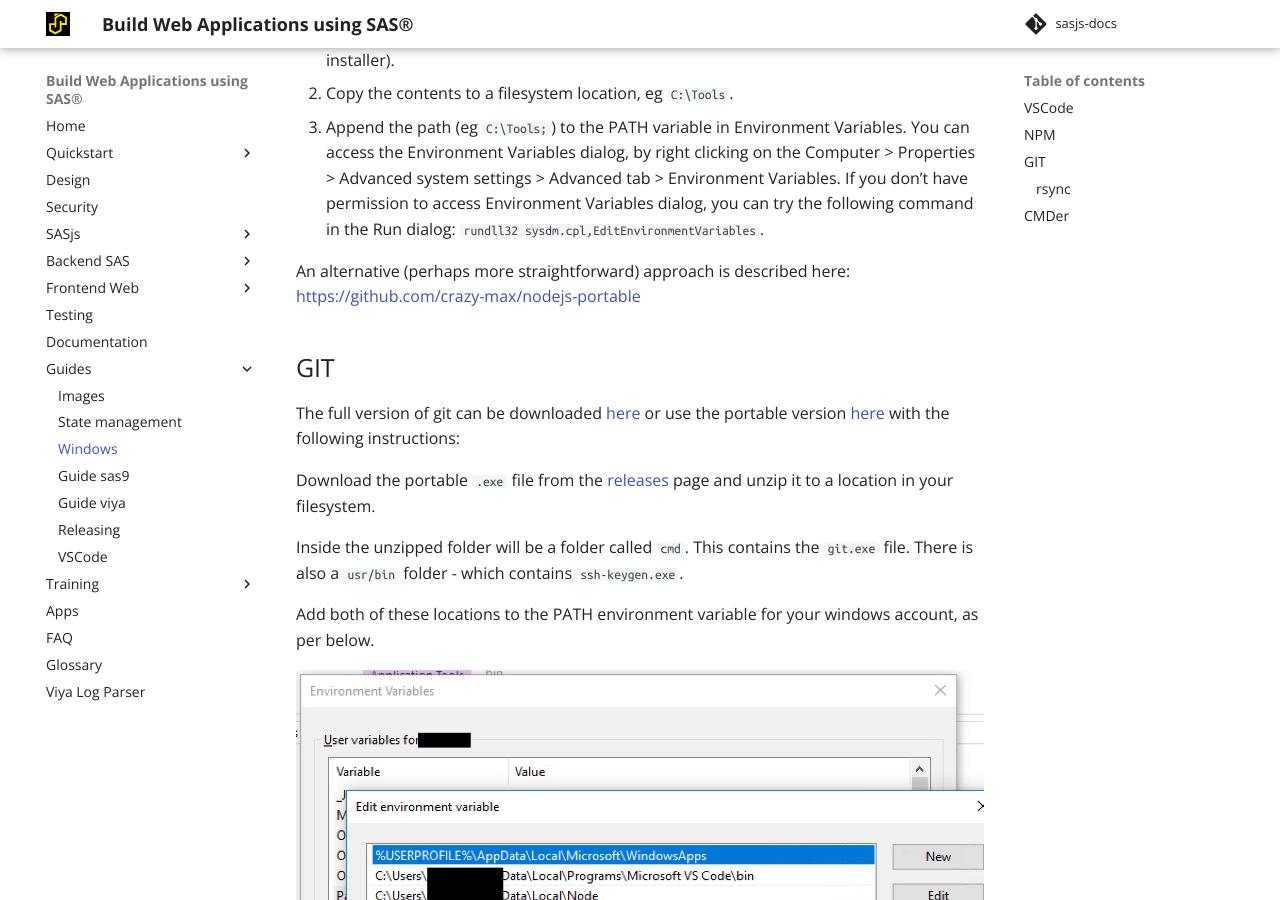
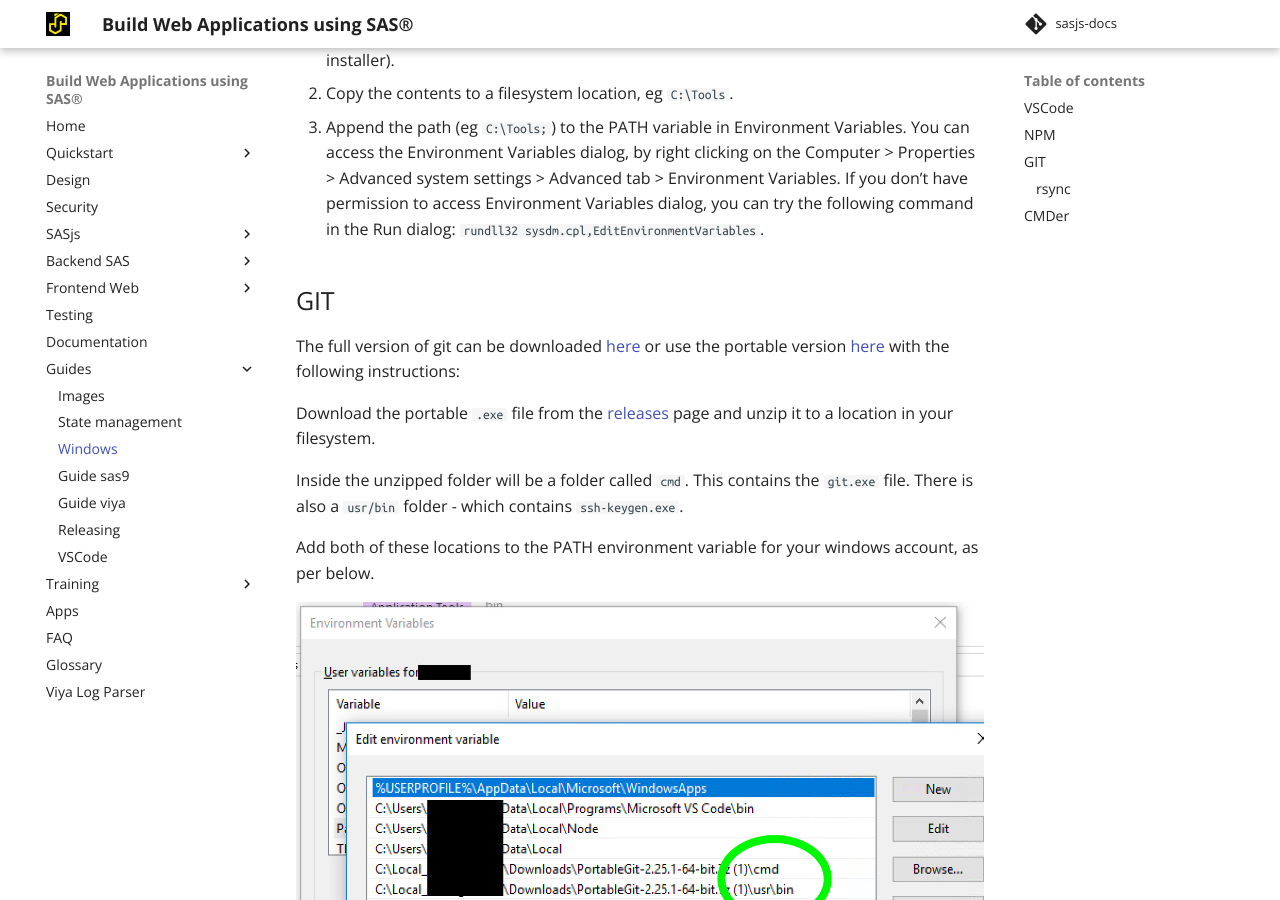
Before and after one commit to sasjs/sasjs.io, an MkDocs documentation site: the page built from docs/windows.md, in a window 1280 px wide and 900 px high, scrolled down 819 px. Built offline with MkDocs 1.6.1 and Material for MkDocs 9.7.7, drawn with Linux system fonts in a browser that asks for light colours; comment, search, counter and statistics services are not loaded.

Commit message:
Update windows.md

```diff
--- a/docs/windows.md
+++ b/docs/windows.md
@@ -32,7 +32,7 @@
 3. Append the path (eg `C:\Tools;`) to the PATH variable in Environment Variables.  You can access the Environment Variables dialog, by right clicking on the Computer > Properties > Advanced system settings > Advanced tab > Environment Variables.
 If you don’t have permission to access Environment Variables dialog, you can try the following command in the Run dialog:  `rundll32 sysdm.cpl,EditEnvironmentVariables`.
 
-An alternative (perhaps more straightforward) approach is described here: [https://github.com/crazy-max/nodejs-portable](https://github.com/crazy-max/nodejs-portable)
+
 
 GIT
 ---------------------
```
